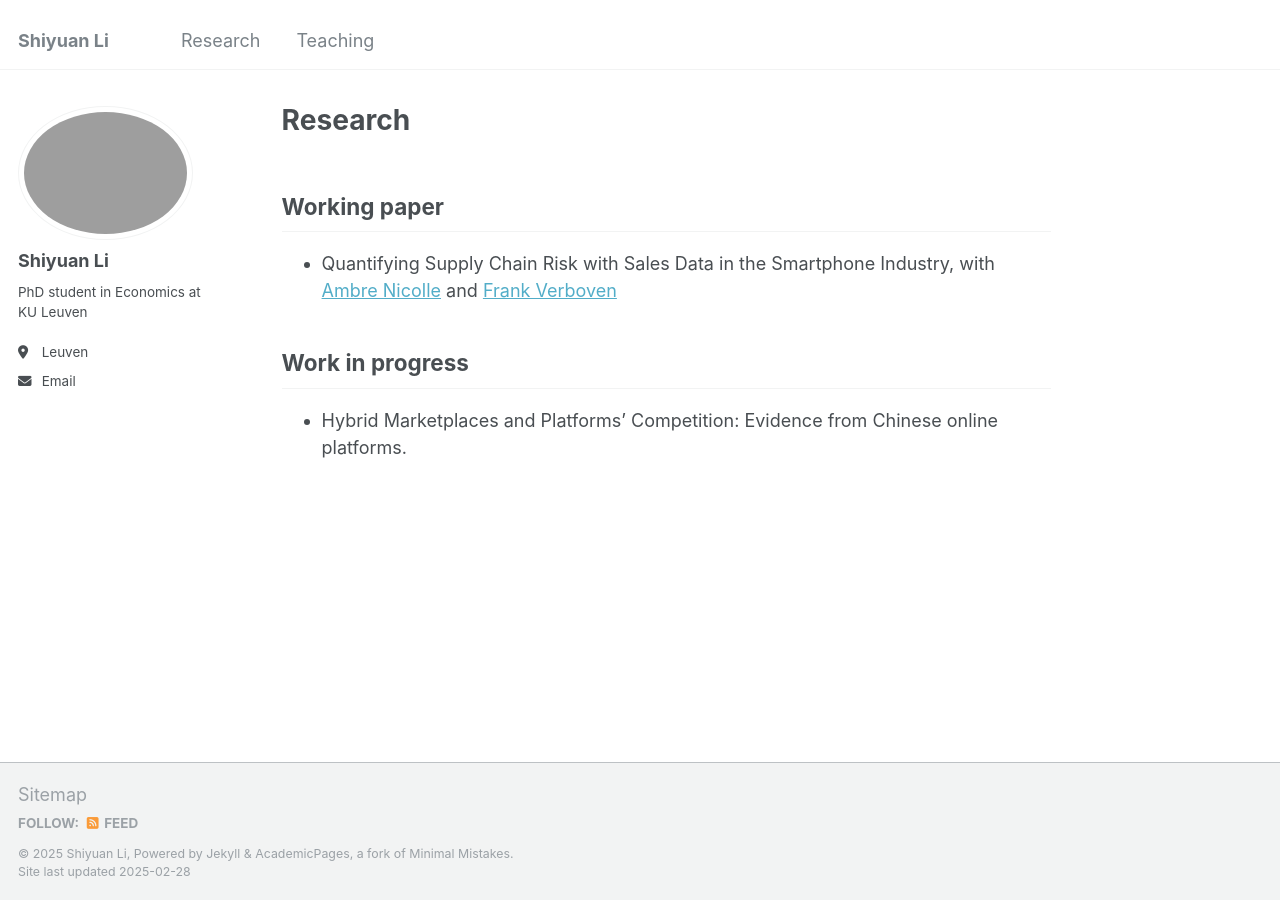
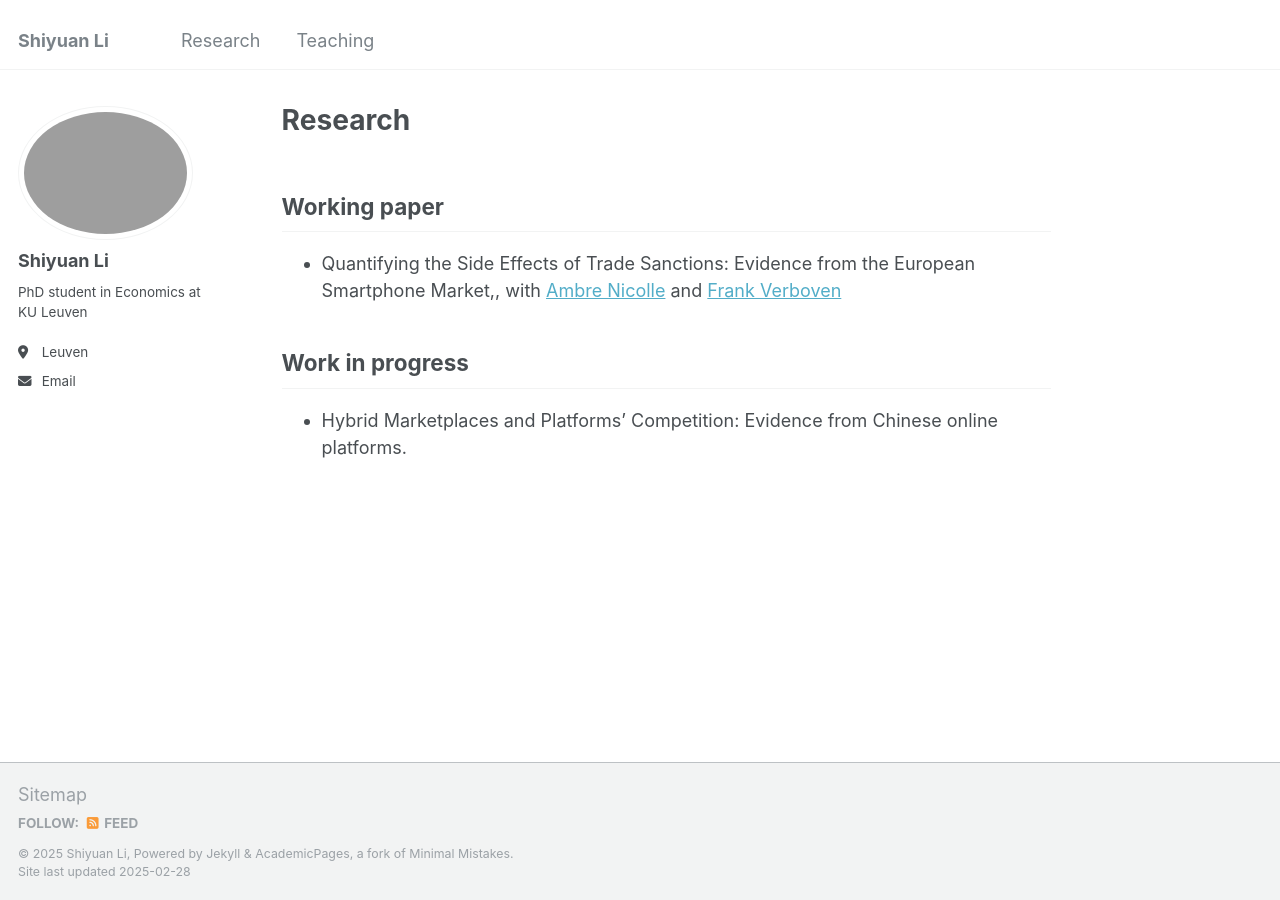
Before and after one commit to ShiyuanLi1/shiyuanli1.github.io, a Jekyll site: the page built from _pages/research.md, in a window 1280 px wide. Built offline with Jekyll 4.4.1, drawn with Linux system fonts in a browser that asks for light colours.

Commit message:
Update research.md

```diff
--- a/_pages/research.md
+++ b/_pages/research.md
@@ -5,7 +5,7 @@ title: "Research"
 
 ## Working paper
 
-* Quantifying Supply Chain Risk with Sales Data in the Smartphone Industry,
+* Quantifying the Side Effects of Trade Sanctions: Evidence from the European Smartphone Market,,
    with [Ambre Nicolle](https://ambrenicolle.com/) and [Frank Verboven](https://sites.google.com/site/frankverbo/home)
 
 ## Work in progress
```
